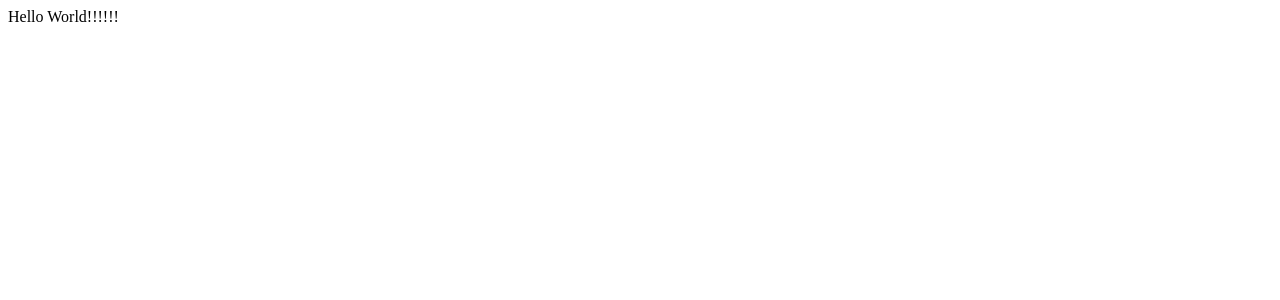
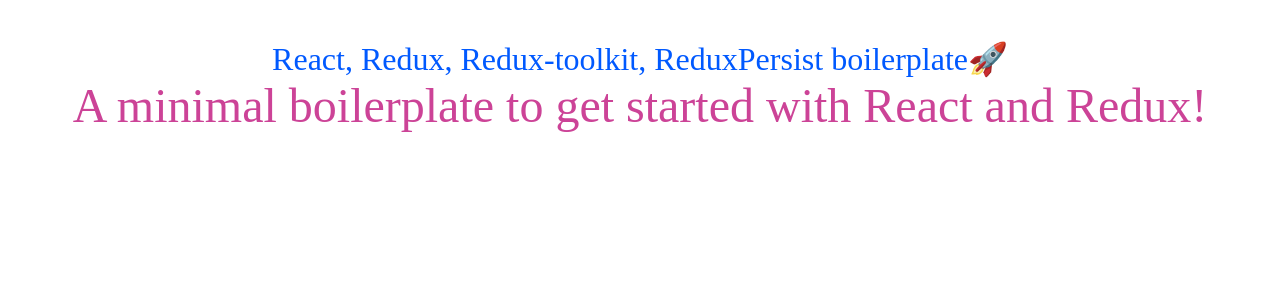
Before and after one commit to harishmahamure/react-redux-reduxToolkit-reduxPersist-boilerplate, a React app: page / in a window 1280 px wide. Shown: the top 300 px of the page. Built offline with nearby package versions, Linux system fonts and the light colour scheme.

Commit message:
boilerplate added

```diff
--- a/src/App.js
+++ b/src/App.js
@@ -1,7 +1,18 @@
 import React from "react";
+import style from "./Assets/sass/main.scss";
 
 function App() {
-	return <div>Hello World!!!!!!</div>;
+	return (
+		<div className="app">
+			<div className="head">
+				React, Redux, Redux-toolkit, ReduxPersist boilerplate
+				<span role="img" aria-label="rocket ship">
+					🚀
+				</span>
+			</div>
+			<div className="sassyDiv">A minimal boilerplate to get started with React and Redux!</div>
+		</div>
+	);
 }
 
 export default App;
--- a/src/Assets/sass/main.scss
+++ b/src/Assets/sass/main.scss
@@ -0,0 +1,20 @@
+$color-sassy: #cc4397;
+$color-blue: #0059ff;
+
+.app {
+	color: $color-blue;
+	display: flex;
+	flex-direction: column;
+	justify-content: center;
+	align-items: center;
+	text-align: center;
+	padding: 2rem;
+	.head {
+		font-size: 2rem;
+	}
+
+	.sassyDiv {
+		font-size: 3rem;
+		color: $color-sassy;
+	}
+}
--- a/src/index.js
+++ b/src/index.js
@@ -16,7 +16,6 @@
 const syncRoutesWithStore = (store, history) => {
 	const { router } = store.getState();
 	if (router && router.location) {
-		console.log(history);
 		history.replace(router.location);
 	}
 };
```
